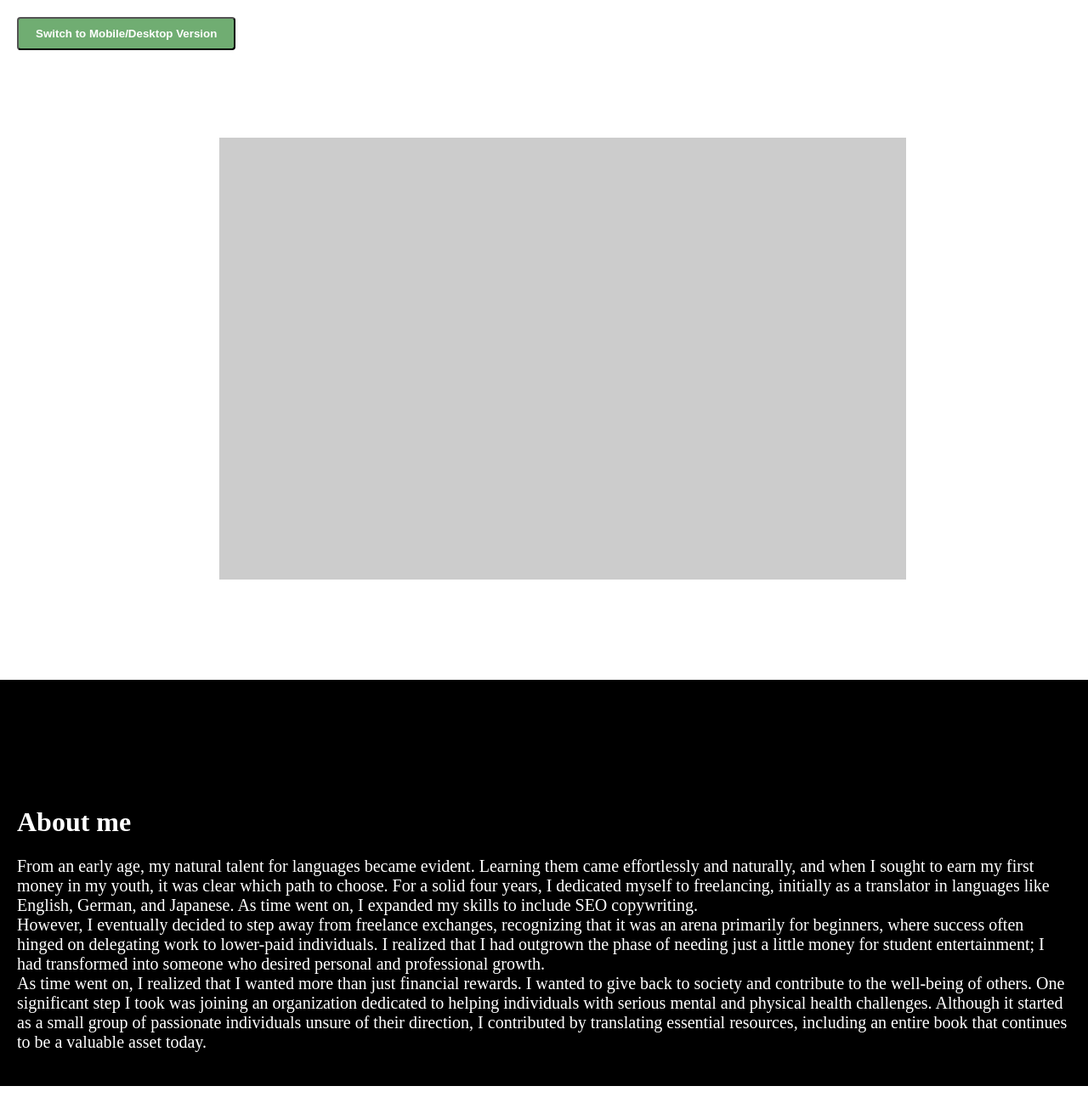
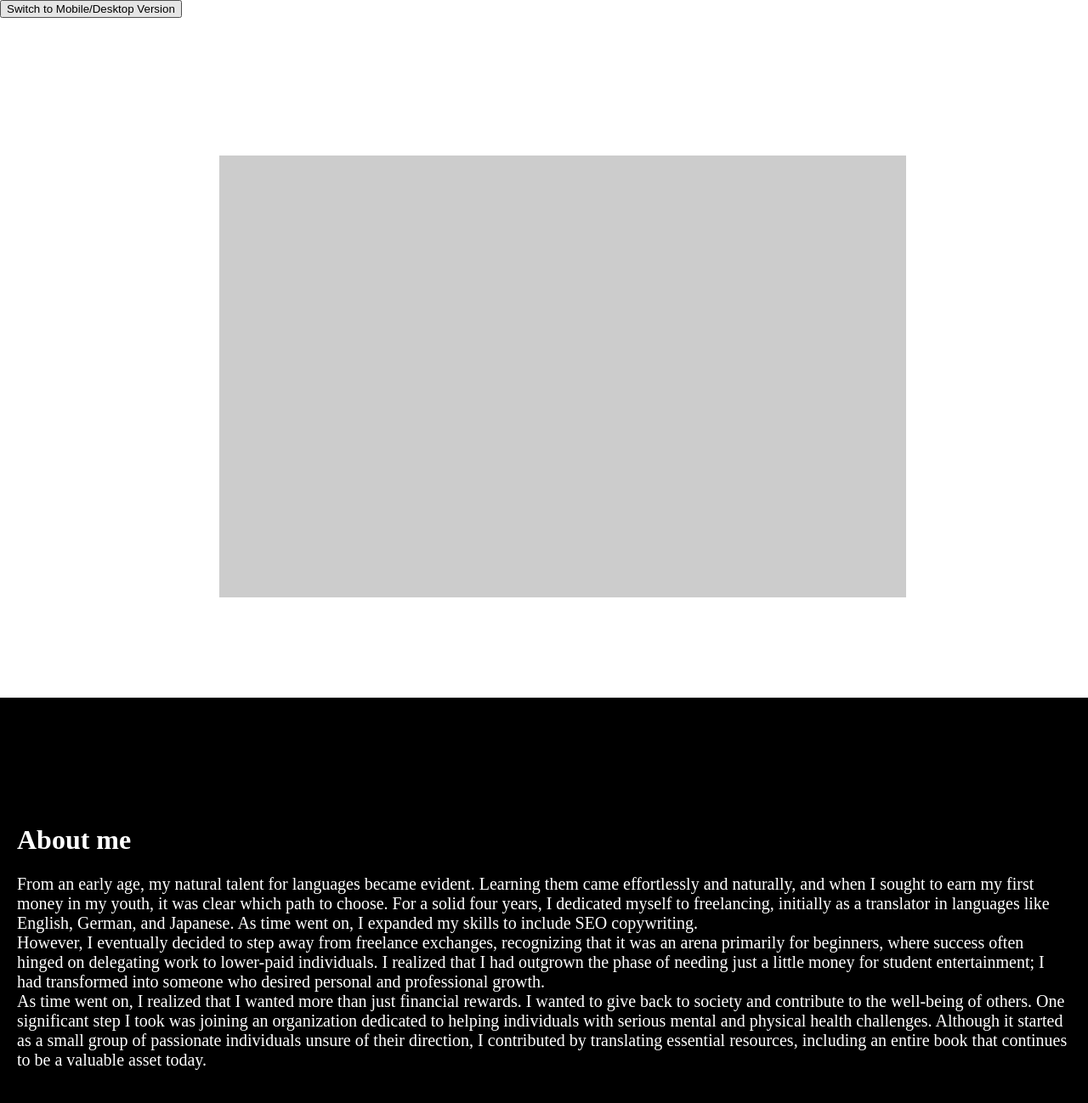
Before and after one commit to SEOLina/Portfolio-, a PHP site: page / in a window 1280 px wide. Shown: the top 1298 px of the page at 85% size. Run offline with PHP 8.4, Linux system fonts and the light colour scheme.

Commit message:
Update styles.css

```diff
--- a/styles.css
+++ b/styles.css
@@ -2,22 +2,6 @@
 body {
   margin: 0;
   padding: 0;
-}
-
-.button-container {
-  position: fixed;
-  top: 20px;
-  left: 20px;
-  z-index: 999;
-}
-
-#versionButton {
-  padding: 10px 20px;
-  background-color: #70ad72;
-  color: white;
-  text-decoration: none;
-  border-radius: 4px;
-  font-weight: bold;
 }
 
 .container {
@@ -27,7 +11,6 @@ body {
 }
 
 .container:first-child {
-  margin-top: 50px; /* Adjust the margin-top value as needed */
   background-image: url(https://i.yapx.ru/WNfLL.jpg);
   background-size: cover;
 }
@@ -62,6 +45,7 @@ body {
 .container:nth-child(2) {
   display: flex;
   flex-direction: row;
+  align-items: flex-start; /* Align items at the start */
 }
 
 .photo {
@@ -126,12 +110,9 @@ body {
     display: none;
   }
 
-  .mobile-version .photo {
-    display: none;
-  }
-
   .mobile-version .container:nth-child(2) {
     flex-direction: column;
+    align-items: center; /* Align items at the center */
   }
 
   .mobile-version #container {
@@ -174,6 +155,7 @@ body {
 
   .desktop-version #container {
     flex-direction: row;
+    align-items: flex-start; /* Align items at the start */
   }
 
   .desktop-version .special-frame {
```
